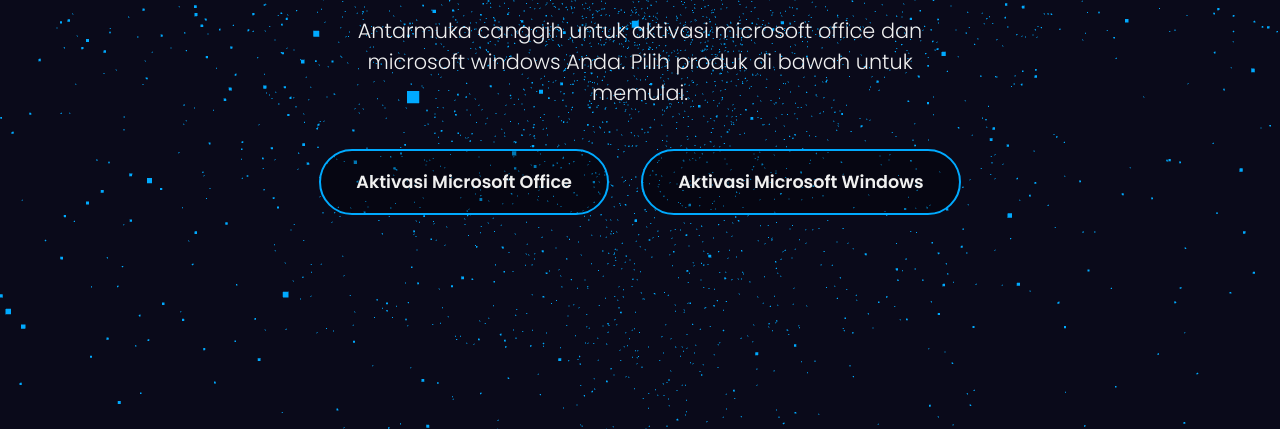
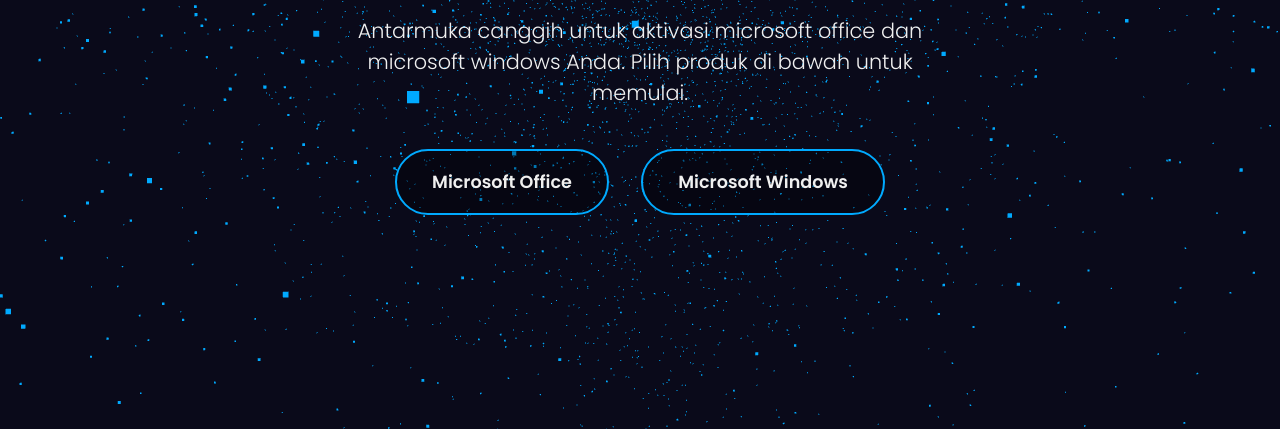
Before and after one commit to TheRabdal/TheRabdal-Activation, a plain HTML site: page index.html in a window 1280 px wide. Shown: the part 371-800 px from the top of the page. Drawn offline with nearby package versions, Linux system fonts and the light colour scheme.

Commit message:
Activation

```diff
--- a/index.html
+++ b/index.html
@@ -13,8 +13,8 @@
         <h1>TheRabdal Activation</h1>
         <p>Antarmuka canggih untuk aktivasi microsoft office dan microsoft windows Anda. Pilih produk di bawah untuk memulai.</p>
         <div class="button-wrapper">
-            <a href="ao2021.html" class="btn">Aktivasi Microsoft Office</a>
-            <a href="aw10.html" class="btn">Aktivasi Microsoft Windows</a>
+            <a href="ao2021.html" class="btn">Microsoft Office</a>
+            <a href="aw10.html" class="btn">Microsoft Windows</a>
         </div>
     </div>
 
```
